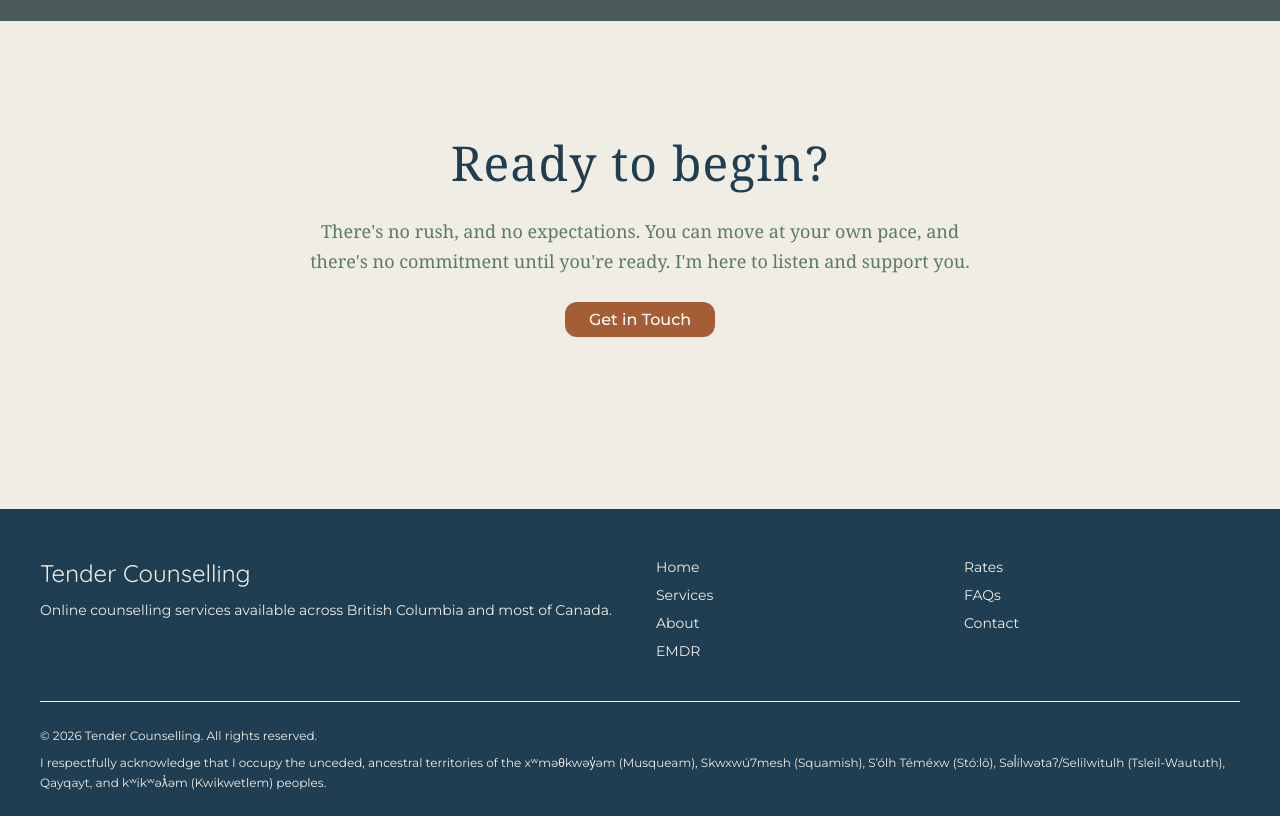
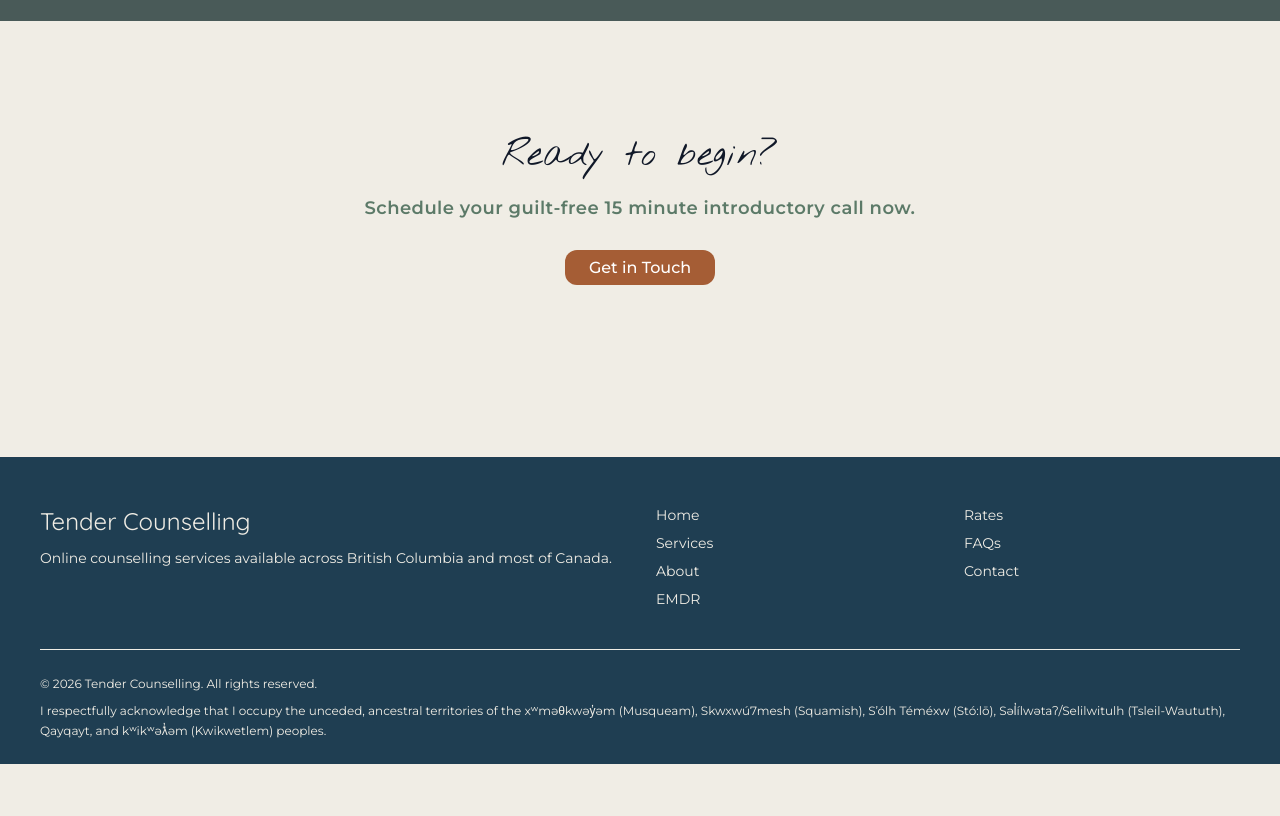
Before and after one commit to alexcoticehn/tender-ui, a Next.js app: page / in a window 1280 px wide. Shown: the part 1860-2676 px from the top of the page. After the commit the page ends 2624 px from the top, so only its background shows below. Built offline with nearby package versions, Linux system fonts and the light colour scheme; a web font is replaced by a local one.

Commit message:
basic call to action section

```diff
--- a/src/components/call-to-action.tsx
+++ b/src/components/call-to-action.tsx
@@ -4,12 +4,12 @@ export default function CallToAction() {
   return (
     <section className="w-full bg-earth-tan py-20 md:py-28 px-4 md:px-8">
       <div className="max-w-2xl mx-auto text-center">
-        <h2 className="text-4xl md:text-5xl font-light text-neutral-950 mb-6 font-serif">
+        <h2 className="font-accent">
           Ready to begin?
         </h2>
-        <p className="text-base md:text-lg text-accent-sage mb-8 leading-relaxed font-serif">
-          There's no rush, and no expectations. You can move at your own pace, and there's no commitment until you're ready. I'm here to listen and support you.
-        </p>
+        <h6 className="text-accent-sage mt-4 mb-8">
+          Schedule your guilt-free 15 minute introductory call now.
+        </h6>
         <Button href="/contact" variant="primary">
           Get in Touch
         </Button>
```
